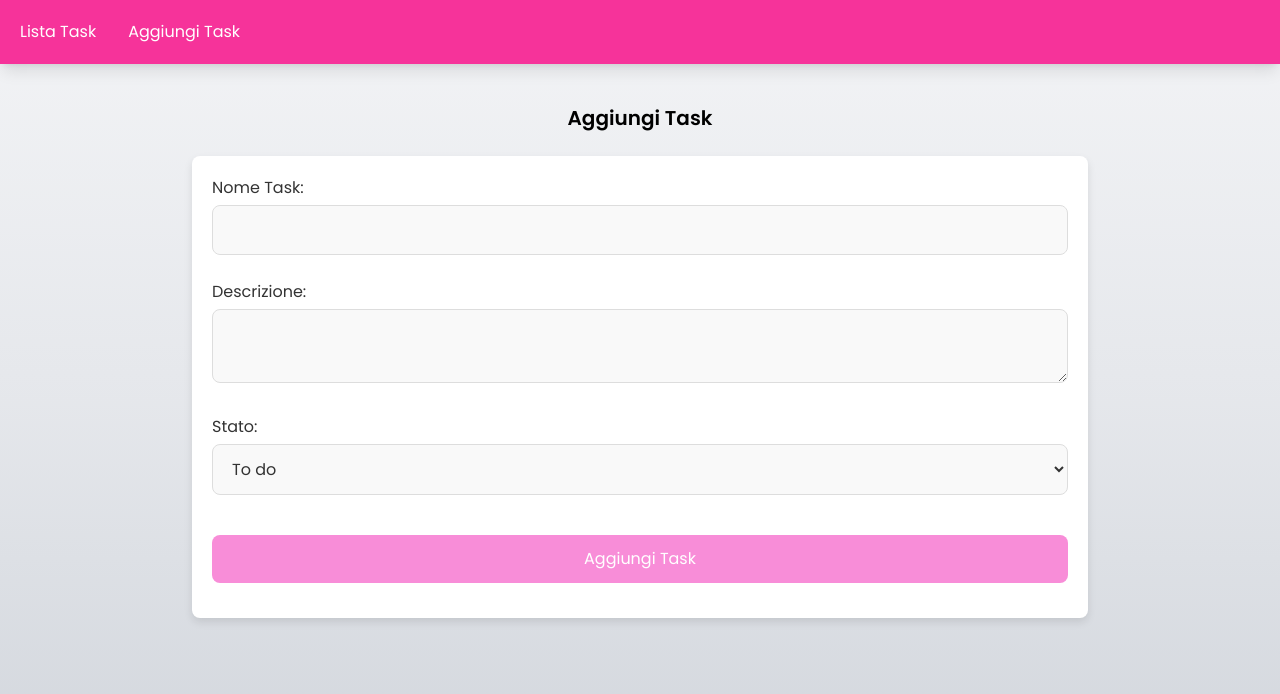
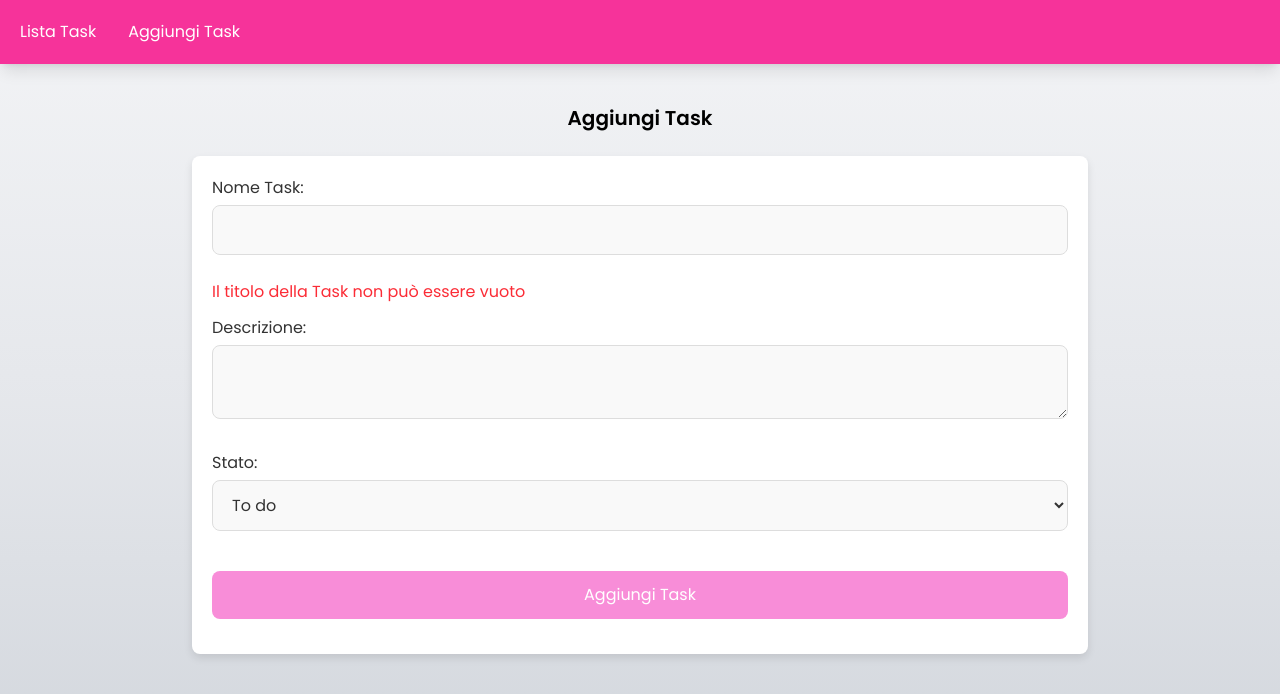
Before and after one commit to GiuliaMoiraghi10/ex-react-task-manager, a React (Vite) app: page /add-task in a window 1280 px wide. Shown: the top 694 px of the page. Built offline with nearby package versions, Linux system fonts and the light colour scheme; no server answers.

Commit message:
Milestone 5 - form funzionante in console - useMemo + useRef

```diff
--- a/src/pages/AddTask.jsx
+++ b/src/pages/AddTask.jsx
@@ -1,4 +1,7 @@
-import { useState, useRef } from 'react'
+import { useState, useRef, useMemo } from 'react'
+
+// variabile con caratteri vietati per il titolo
+const symbols = '"!@#$%^&*()-_=+[]{}|;:/,.<>?/`~"'
 
 export default function AddTask() {
 
@@ -7,10 +10,37 @@ export default function AddTask() {
     const descriptionRef = useRef()
     const statusRef = useRef()
 
+    // funzione per gestire gli errori
+    // faccio useMemo per evitare stato aggiuntivo nell'useEffect
+    // useMemo ricalcola ogni volta che cambia taskTitle
+    const taskTitleError = useMemo(() => {
+        if (!taskTitle.trim()) // se ritorna una stringa vuota
+            return 'Il titolo della Task non può essere vuoto'
+        if ([...taskTitle].some(char => symbols.includes(char))) // se il titolo contiene almeno uno dei caratteri speciali
+            return 'Il titolo della Task non può contenere caratteri speciali'
+        return '' // se non ci sono errori ritorna stringa vuota
+    }, [taskTitle])
+
+    // handleSubmit x evitare refresh del form
+    const handleSubmit = event => {
+        event.preventDefault()
+
+        // variabile per aggiungere nuova task dal form
+        const newTask = {
+            title: taskTitle.trim(),
+            description: descriptionRef.current.value,
+            status: statusRef.current.value
+        }
+
+        // stampo in console la nuova task
+        console.log('Nuova Task da aggiungere:', newTask)
+    }
+
     return (
         <div>
             <h2 className="font-semibold text-xl text-center mb-6 mt-10">Aggiungi Task</h2>
-            <form>
+            <form onSubmit={handleSubmit}>
+                {/* Nome Task */}
                 <label>
                     Nome Task:
                     <input
@@ -19,10 +49,16 @@ export default function AddTask() {
                         onChange={e => setTaskTitle(e.target.value)}
                     />
                 </label>
+                {/* se c'è un errore, lo mostro sotto l'input in rosso */}
+                {taskTitleError && <p className='text-red-500 mb-3'>{taskTitleError}</p>}
+
+                {/* Descrizione Task */}
                 <label>
                     Descrizione:
                     <textarea ref={descriptionRef}></textarea>
                 </label>
+
+                {/* Stato Task */}
                 <label>
                     Stato:
                     <select ref={statusRef}>
--- a/src/pages/NotFound.jsx
+++ b/src/pages/NotFound.jsx
@@ -1,9 +1,12 @@
+import { Link } from "react-router-dom"
+
 export default function NotFound() {
     return (
         <section className="min-h-full min-w-full">
-            <div className="flex flex-col justify-center items-center">
+            <div className="flex flex-col justify-center items-center p-20">
                 <h2 className="text-2xl">404</h2>
                 <strong>Pagina non trovata</strong>
+                <Link to='/tasks' className="text-white bg-pink-300 p-2 mt-10 rounded-md">Torna alla home</Link>
             </div>
         </section>
     )
```
